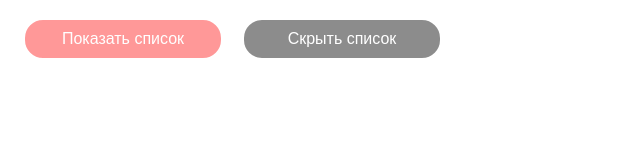
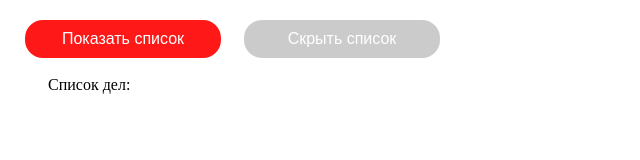
Before and after one commit to sivyankof/TimeTable, a plain HTML site: page index.html in a window 1280 px wide. Both pictures are taken after a click on the button "Скрыть список". Shown: the whole page, without its empty margins (0-640 px from the left). Drawn offline with Linux system fonts and the light colour scheme.

Commit message:
firts part

```diff
--- a/assets/scripts/script.js
+++ b/assets/scripts/script.js
@@ -1,30 +1,40 @@
+let show_button = document.querySelector('button[data-action="show"]');
+let hide_button = document.querySelector('button[data-action="hide"]');
+let list_container = document.querySelector('.list-container');
+let checkboxes = document.querySelectorAll("ul input[type='checkbox']:checked");
+
 document.addEventListener('click', function(event) {
-    let id = event.target.dataset.toggleId;
-    if (!id) return;
+  let action = event.target.dataset.action;
+  if (!action) return;
 
-    let elem = document.getElementById(id);
-    if (!elem) return;
-    elem.hidden = !elem.hidden
+  this.show = function() {
+      console.log('show function');
+      show_button.classList.remove('active');
+      hide_button.classList.add('active');
+      list_container.classList.remove('hide');
+  }
 
-    //event.target.classList.add('red');
-     });
+  this.hide = function() {
+    console.log('hide function');
+    hide_button.classList.remove('active');
+    show_button.classList.add('active');
+    list_container.classList.add('hide');
+  }
 
 
-
-/*let showList = document.querySelector ('button [data-action="hide"]').hidden = true; {
-    let showList = document.querySelector ('button [data-action="show"]').hidden = false;
+ /* let numberOfCheckedItems = 0;
+    for(var i = 0; i < checkboxes.length; i++)
+    {
+        if(checkboxes[i].checked)
+            numberOfCheckedItems++;
+    }
+    if(checkboxes.checked)
+    { checkboxes.classList.add('hide')
+    } else {
+      checkboxes.classList.add('show')
   }*/
 
-
-/*document.addEventListener('click', function(event) {
-    let hideList = document.querySelector ('button [data-action="hide"]');
-    document.getElementById('list').hidden = true;
-
-    let showlist = document.querySelector ('button [data-action="show"]')
-    showlist.hidden = true;
-}*/
-
-
-/*document.querySelector('button [data-action="hide"]').addEventListener("click", function() {
-    document.getElementById("list").hidden = true;
-  });*/
+  if(event.target.classList.contains('active')) {
+    this[action]();
+  }
+ });
--- a/assets/styles/style.css
+++ b/assets/styles/style.css
@@ -41,6 +41,6 @@ div.hide {
   height: 35px;
 }
 
-li {
+li :checked{
   list-style-position: inside;
 }
--- a/index.html
+++ b/index.html
@@ -13,20 +13,41 @@
   -->
 
   <div class="buttons-container">
-    <button data-action="show" data-toggle-id="listHide" >Показать список</button>
-    <button data-action="hide" class="active" data-toggle-id="listHide">Скрыть список</button>
+    <button data-action="show" >Показать список</button>
+    <button data-action="hide" class="active">Скрыть список</button>
   </div>
 
   <div class="list-container show">
-    <ul id="listHide">
+    <ul>
       Список дел:
-      <li>Отвезти детей в сад</li>
-      <li>Заправить машину</li>
-      <li>Помыть машину</li>
-      <li>Поработать</li>
-      <li>Приготовить обед</li>
-      <li>Забрать детей</li>
-      <li>Сделать уборку</li>
+      <li>
+        <input type="checkbox" id="1">
+        <label for="1">Отвезти детей в сад</label>
+        </li>
+      <li>
+        <input type="checkbox" id="2">
+        <label for="2">Заправить машину</label>
+        </li>
+      <li>
+        <input type="checkbox" id="3">
+        <label for="3">Помыть машину</label>
+        </li>
+      <li>
+        <input type="checkbox" id="4">
+        <label for="4">Поработать</label>
+        </li>
+      <li>
+        <input type="checkbox" id="5">
+        <label for="5">Приготовить обед</label>
+        </li>
+      <li>
+        <input type="checkbox" id="6">
+        <label for="6">Забрать детей</label>
+        </li>
+      <li>
+        <input type="checkbox" id="7">
+        <label for="7">Сделать уборку</label>
+        </li>
     </ul>
   </div>
 
```
